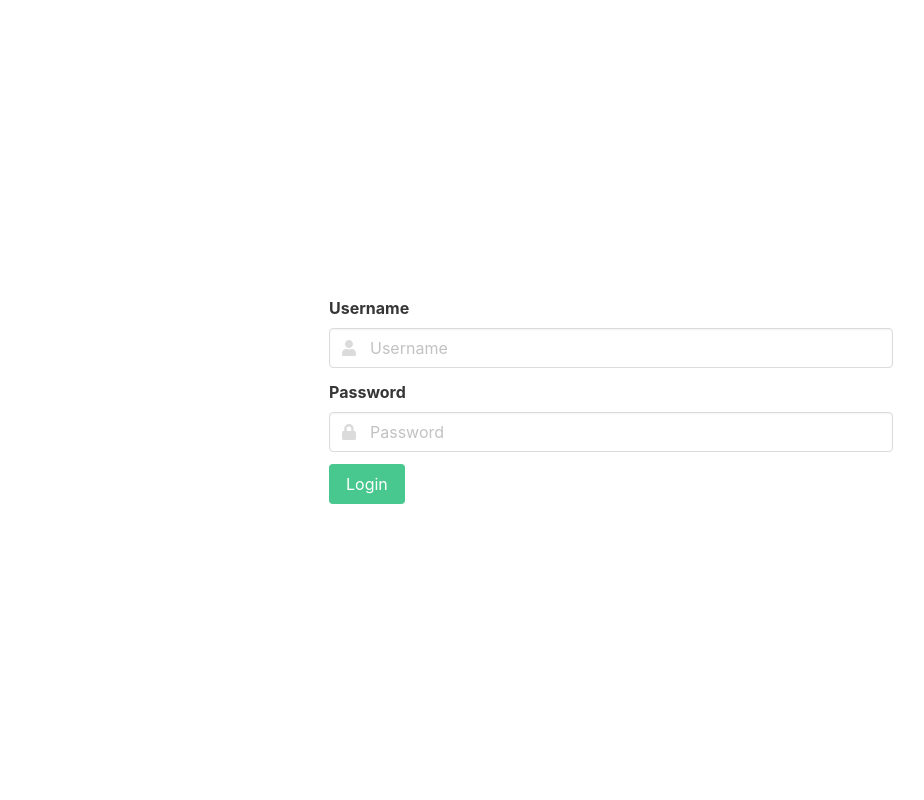
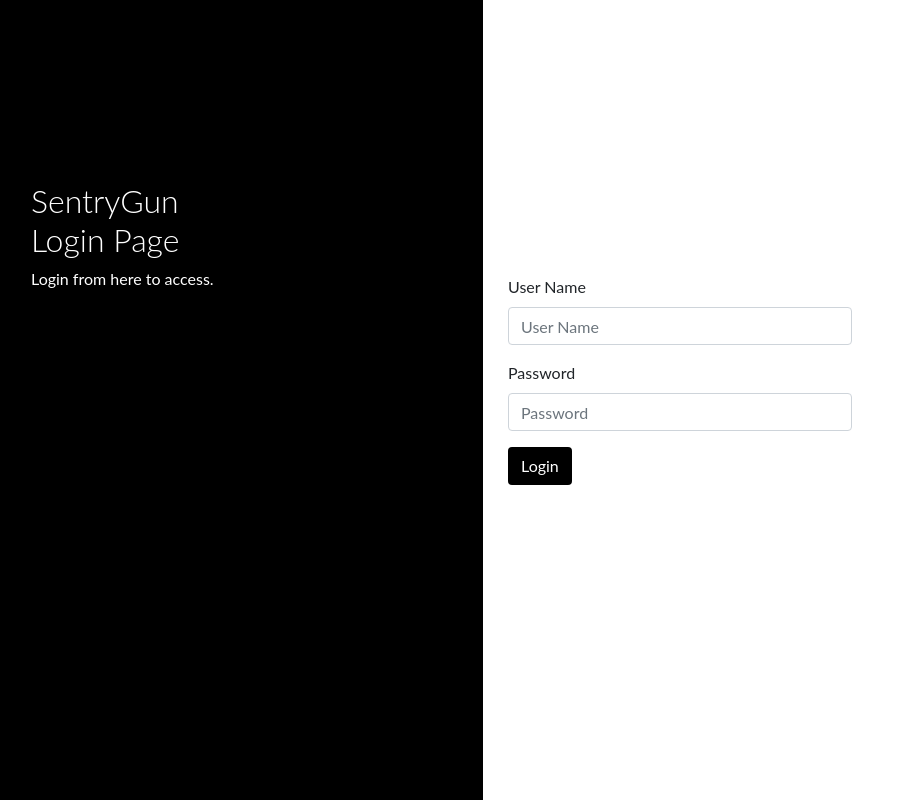
Before and after one commit to Firemanpl/sentrygun, a Flask app: page / in a window 1280 px wide. Shown: the whole page, without its empty margins (29-953 px from the left). Run offline with Flask 2, Linux system fonts and the light colour scheme; some libraries are stand-ins or nearby versions.

Commit message:
shit update

```diff
--- a/app.py
+++ b/app.py
@@ -3,7 +3,7 @@ from flask import Flask,session,render_template,request,redirect,g,url_for
 import os
 
 app= Flask(__name__)
-
+app.run(host='0.0.0.0')
 app.secret_key = os.urandom(24)
 
 @app.route('/',methods=['GET','POST'])
@@ -16,7 +16,7 @@ def index():
             return redirect(url_for('portected'))
     return render_template('index.html')
 
-@app.route('/protected')
+@app.route('/profile')
 def portected():
     if g.user == 'fireman':
         return render_template('protected.html',user=session['user'])
--- a/static/login_style.css
+++ b/static/login_style.css
@@ -1,3 +1,76 @@
 .hero.is-info{
 	background-color: white;
 }
+body {
+	font-family: "Lato", sans-serif;
+  }
+
+
+
+  .main-head{
+	height: 150px;
+	background: #FFF;
+
+  }
+
+  .sidenav {
+	height: 100%;
+	background-color: #000;
+	overflow-x: hidden;
+	padding-top: 20px;
+  }
+
+
+  .main {
+	padding: 0px 10px;
+  }
+
+  @media screen and (max-height: 450px) {
+	.sidenav {padding-top: 15px;}
+  }
+  .login-form{
+	margin-top: 10%;
+}
+  @media screen and (max-width: 450px) {
+	.register-form{
+		margin-top: 10%;
+	}
+  }
+
+  @media screen and (min-width: 768px){
+	.main{
+		margin-left: 40%;
+	}
+
+	.sidenav{
+		width: 40%;
+		position: fixed;
+		z-index: 1;
+		top: 0;
+		left: 0;
+	}
+
+	.login-form{
+		margin-top: 80%;
+	}
+
+	.register-form{
+		margin-top: 20%;
+	}
+  }
+
+
+  .login-main-text{
+	margin-top: 20%;
+	padding: 60px;
+	color: #fff;
+  }
+
+  .login-main-text h2{
+	font-weight: 300;
+  }
+
+  .btn-black{
+	background-color: #000 !important;
+	color: #fff;
+  }
--- a/templates/index.html
+++ b/templates/index.html
@@ -1,53 +1,48 @@
 <!DOCTYPE html>
-<html>
+<html lang="en">
 
 <head>
   <meta charset="utf-8">
+  <meta name="robots" content="noindex, nofollow">
+  <title>Login page</title>
   <meta name="viewport" content="width=device-width, initial-scale=1">
-  <title>Login</title>
-  <link rel="stylesheet" href="https://cdn.jsdelivr.net/npm/bulma@0.8.0/css/bulma.min.css">
-  <script defer src="https://use.fontawesome.com/releases/v5.3.1/js/all.js"></script>
+  <link rel="stylesheet" href="https://stackpath.bootstrapcdn.com/bootstrap/4.5.0/css/bootstrap.min.css"
+    integrity="sha384-9aIt2nRpC12Uk9gS9baDl411NQApFmC26EwAOH8WgZl5MYYxFfc+NcPb1dKGj7Sk" crossorigin="anonymous">
   <link rel="stylesheet" href="../static/login_style.css">
 </head>
 
 <body>
-  <section class="hero is-info is-fullheight">
-    <div class="hero-body">
-      <div class="container">
-        <div class="columns is-centered">
-          <div class="column is-half">
-            <form action="/" method="POST">
-              <div class="field">
-                <label class="label">Username</label>
-                <div class="control has-icons-left has-icons-right">
-                  <input class="input" type="text" name="username" placeholder="Username" required/>
-                  <span class="icon is-small is-left">
-                    <i class="fas fa-user"></i>
-                  </span>
-                </div>
-              </div>
-              <div class="field">
-                <label class="label">Password</label>
-                <p class="control has-icons-left">
-                  <input class="input" type="password" name="password" placeholder="Password" required/>
-                  <span class="icon is-small is-left">
-                    <i class="fas fa-lock"></i>
-                  </span>
-                </p>
-              </div>
-              <div class="field">
-                <p class="control">
-                  <button type="submit" class="button is-success">
-                    Login
-                  </button>
-                </p>
-              </div>
-            </form>
+  <div class="sidenav">
+    <div class="login-main-text">
+      <h2>SentryGun<br> Login Page</h2>
+      <p>Login from here to access.</p>
+    </div>
+  </div>
+  <div class="main">
+    <div class="col-md-6 col-sm-12">
+      <div class="login-form">
+        <form action="/" method="POST">
+          <div class="form-group">
+            <label>User Name</label>
+            <input type="text" class="form-control" name="username" placeholder="User Name" required />
           </div>
-        </div>
+          <div class="form-group">
+            <label>Password</label>
+            <input type="password" class="form-control" name="password" placeholder="Password" required />
+          </div>
+          <button type="submit" class="btn btn-black">Login</button>
+        </form>
       </div>
     </div>
-  </section>
+  </div>
+  <script src="https://code.jquery.com/jquery-3.5.1.slim.min.js"
+    integrity="sha384-DfXdz2htPH0lsSSs5nCTpuj/zy4C+OGpamoFVy38MVBnE+IbbVYUew+OrCXaRkfj"
+    crossorigin="anonymous"></script>
+  <script src="https://stackpath.bootstrapcdn.com/bootstrap/4.5.0/js/bootstrap.min.js"
+    integrity="sha384-OgVRvuATP1z7JjHLkuOU7Xw704+h835Lr+6QL9UvYjZE3Ipu6Tp75j7Bh/kR0JKI"
+    crossorigin="anonymous"></script>
+
+
 </body>
 
 </html>
--- a/templates/protected.html
+++ b/templates/protected.html
@@ -8,7 +8,7 @@
   <meta name="description" content="">
   <meta name="Fireman" content="">
 
-  <title>Sentrygun project</title>
+  <title>SentryGun</title>
 
   <link rel="stylesheet" href="https://stackpath.bootstrapcdn.com/bootstrap/4.5.0/css/bootstrap.min.css" integrity="sha384-9aIt2nRpC12Uk9gS9baDl411NQApFmC26EwAOH8WgZl5MYYxFfc+NcPb1dKGj7Sk" crossorigin="anonymous">
   <link rel="stylesheet" href="../static/style.css">
```
